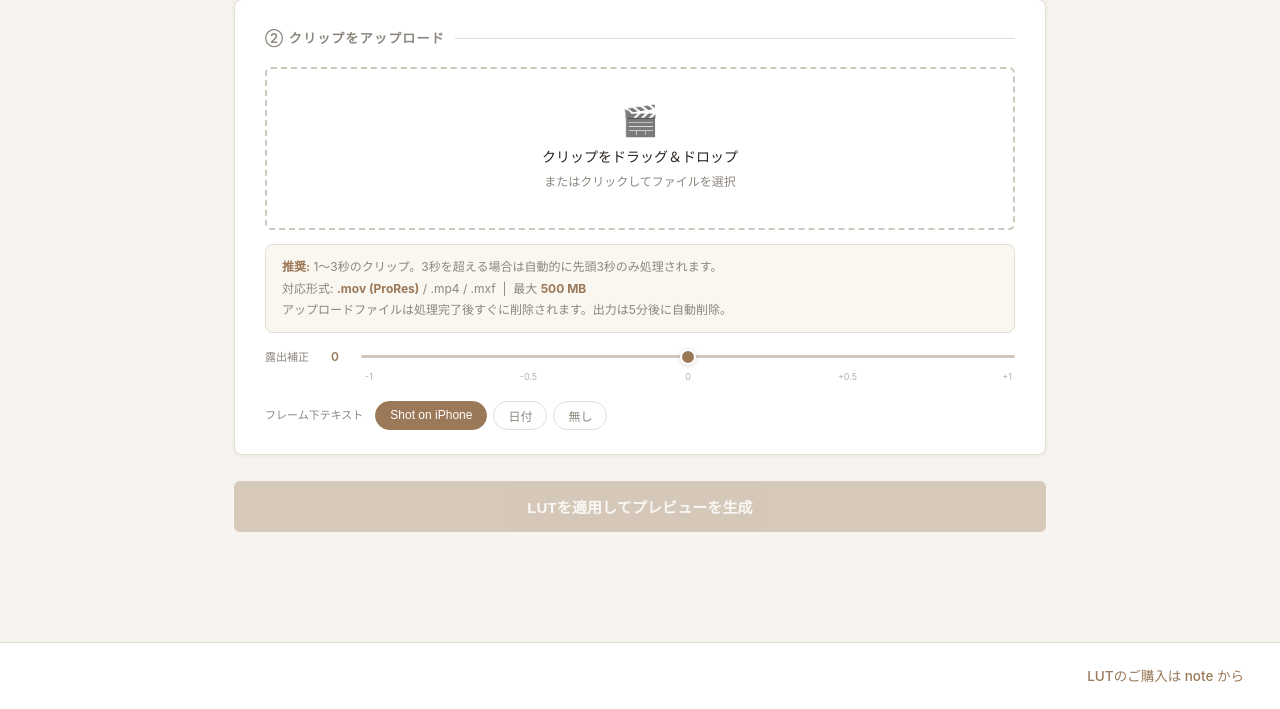
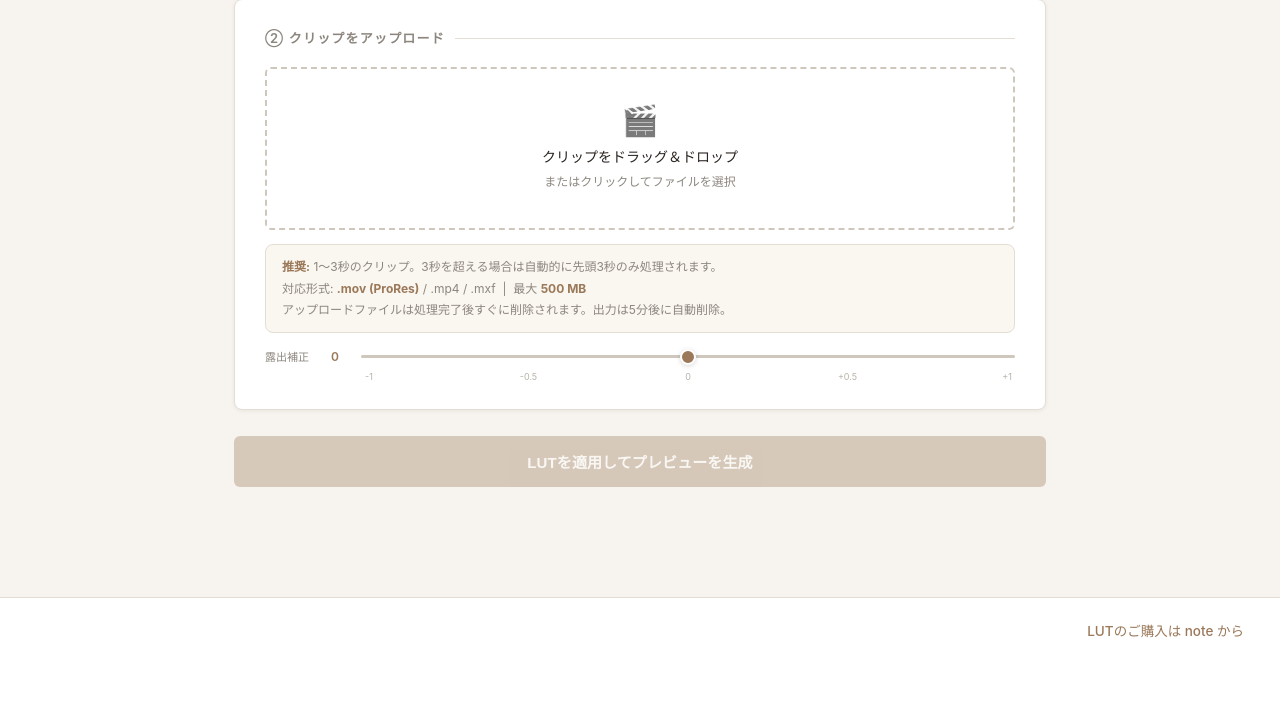
Before and after one commit to 617keisuke/lut-preview, a Flask app: page / in a window 1280 px wide. Shown: the part 314-1023 px from the top of the page. After the commit the page ends 951 px from the top, so only its background shows below. Run offline with Flask 3, Linux system fonts and the light colour scheme; parts of the project's set-up code (start-up, migrations or seed data) failed here and were passed over; some web fonts are replaced.

Commit message:
remove caption UI (frameless mode)

```diff
--- a/templates/index.html
+++ b/templates/index.html
@@ -235,14 +235,6 @@ footer{border-top:1px solid var(--border);padding:22px 36px;background:var(--sur
           <span class="ev-tick">+0.5</span>
           <span class="ev-tick">+1</span>
         </div>
-      </div>
-    </div>
-    <div class="caption-row">
-      <span class="caption-label">フレーム下テキスト</span>
-      <div class="caption-tabs" id="captionTabs">
-        <button class="caption-tab active" data-val="shot_on_iphone">Shot on iPhone</button>
-        <button class="caption-tab" data-val="date">日付</button>
-        <button class="caption-tab" data-val="none">無し</button>
       </div>
     </div>
   </div>
@@ -559,14 +551,6 @@ document.getElementById('evSlider').addEventListener('input', e => {
   document.getElementById('evLabel').textContent = selectedEV === 0 ? '0' : sign + selectedEV;
 });
 
-// キャプション選択
-document.getElementById('captionTabs').querySelectorAll('.caption-tab').forEach(btn => {
-  btn.addEventListener('click', () => {
-    document.getElementById('captionTabs').querySelectorAll('.caption-tab').forEach(b => b.classList.remove('active'));
-    btn.classList.add('active');
-    selectedCaption = btn.dataset.val;
-  });
-});
 
 loadLuts();
 </script>
```
